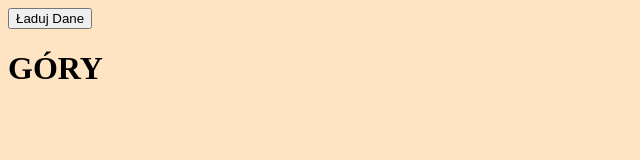
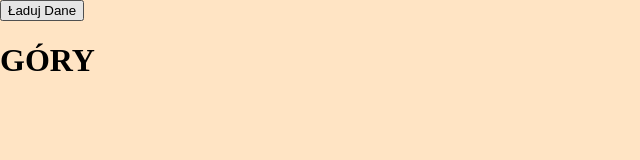
Before and after one commit to kyyyzzu/AJAX-Zadanie, a plain HTML site: page index.html in a window 1280 px wide. Shown: the whole page, without its empty margins (0-640 px from the left). Drawn offline with Linux system fonts and the light colour scheme.

Commit message:
zaktualizowano styl css

```diff
--- a/index.html
+++ b/index.html
@@ -8,7 +8,7 @@
     <style>
         body, html{
             padding: 0;
-            marg
+            margin: 0;
         }
     </style>
 </head>
```
